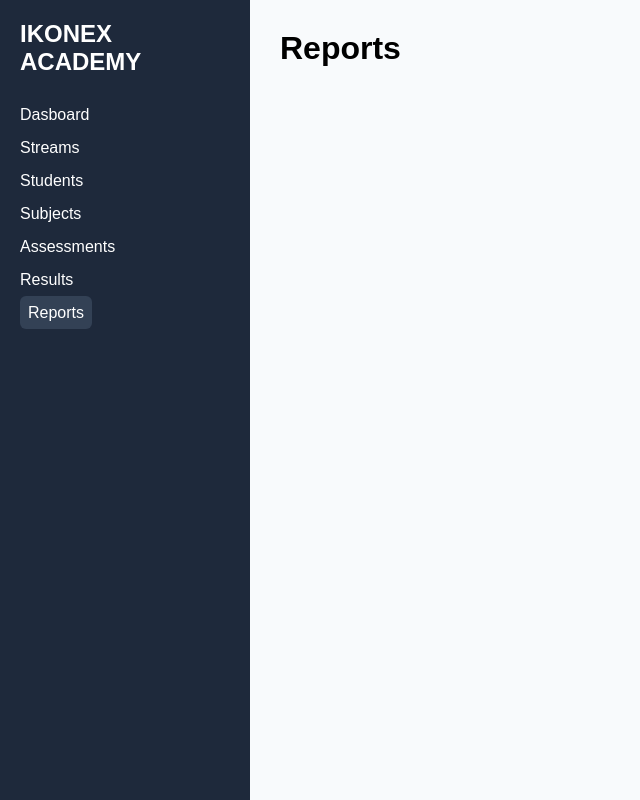
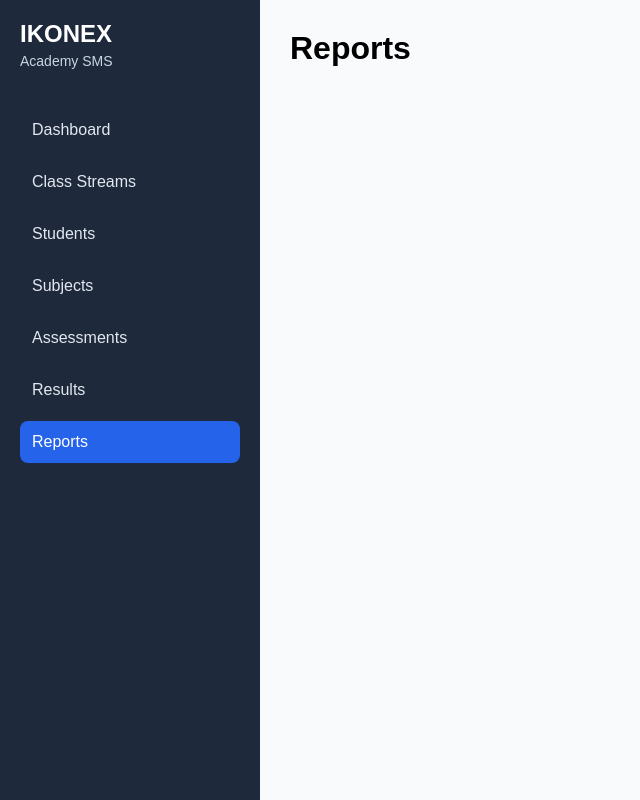
Before and after one commit to Mulei189/Ikonex-Academy_frontend, a React app in the folder frontend/: page /reports in a window 1280 px wide. Shown: the whole page, without its empty margins (0-640 px from the left). Built offline with nearby package versions, Linux system fonts and the light colour scheme; the HTML template or start-up script is replaced by a standard one.

Commit message:
Update style.css and pages, Now, Dashboard.jsx

```diff
--- a/frontend/src/components/Sidebar.jsx
+++ b/frontend/src/components/Sidebar.jsx
@@ -1,78 +1,42 @@
-
 import { NavLink } from "react-router-dom";
 
 export default function Sidebar() {
+  const menuItems = [
+    { path: "/", label: "Dashboard" },
+    { path: "/class-streams", label: "Class Streams" },
+    { path: "/students", label: "Students" },
+    { path: "/subjects", label: "Subjects" },
+    { path: "/assessments", label: "Assessments" },
+    { path: "/results", label: "Results" },
+    { path: "/reports", label: "Reports" },
+  ];
+
   return (
-    <div className="sidebar">
-      <h2>IKONEX ACADEMY</h2>
+    <aside className="sidebar">
+      <div className="sidebar-header">
+        <h2>IKONEX</h2>
+        <p>Academy SMS</p>
+      </div>
 
       <nav>
-        <ul>
-          <li><NavLink
-                to="/"
+        <ul className="menu">
+          {menuItems.map((item) => (
+            <li key={item.path}>
+              <NavLink
+                to={item.path}
+                end={item.path === "/"}
                 className={({ isActive }) =>
-                    isActive ? "active-link" : ""
+                  isActive
+                    ? "menu-link active-link"
+                    : "menu-link"
                 }
-                >
-                Dasboard
-                </NavLink>
-          </li>
-          <li><NavLink
-                to="/class-streams"
-                className={({ isActive }) =>
-                    isActive ? "active-link" : ""
-                }
-                >
-                Streams
-                </NavLink>
-          </li>
-          <li><NavLink
-                    to="/students"
-                    className={({ isActive }) =>
-                        isActive ? "active-link" : ""
-                    }
-                >
-                Students
-                </NavLink>
-          </li>
-          <li><NavLink
-                    to="/subjects"
-                    className={({ isActive }) =>
-                        isActive ? "active-link" : ""
-                    }
-                >
-                Subjects
-                </NavLink>
-          </li>
-          <li><NavLink
-                    to="/assessments"
-                    className={({ isActive }) =>
-                        isActive ? "active-link" : ""
-                    }
-                >
-                Assessments
-                </NavLink>
-          </li>
-          <li><NavLink
-                    to="/results"
-                    className={({ isActive }) =>
-                        isActive ? "active-link" : ""
-                    }
-                >
-                Results
-                </NavLink>
-          </li>
-          <li><NavLink
-                    to="/reports"
-                    className={({ isActive }) =>
-                        isActive ? "active-link" : ""
-                    }
-                >
-                Reports
-            </NavLink>
-          </li>
+              >
+                {item.label}
+              </NavLink>
+            </li>
+          ))}
         </ul>
       </nav>
-    </div>
+    </aside>
   );
 }
--- a/frontend/src/pages/Assessments.jsx
+++ b/frontend/src/pages/Assessments.jsx
@@ -1,3 +1,9 @@
 export default function Assessments() {
-  return <h1>Assessments</h1>;
+  return (
+    <>
+      <h1 className="page-title">
+        Assessments
+      </h1>
+    </>
+  );
 }
--- a/frontend/src/pages/ClassStreams.jsx
+++ b/frontend/src/pages/ClassStreams.jsx
@@ -1,3 +1,9 @@
 export default function ClassStreams() {
-  return <h1>Class Streams</h1>;
+  return (
+    <>
+      <h1 className="page-title">
+        ClassStreams
+      </h1>
+    </>
+  );
 }
--- a/frontend/src/pages/Dashboard.jsx
+++ b/frontend/src/pages/Dashboard.jsx
@@ -1,3 +1,38 @@
 export default function Dashboard() {
-  return <h1>Dashboard</h1>;
+  return (
+    <>
+      <h1 className="dashboard">
+        Dashboard
+      </h1>
+
+      <div
+        style={{
+          display: "grid",
+          gridTemplateColumns:
+            "repeat(auto-fit, minmax(220px, 1fr))",
+          gap: "20px",
+        }}
+      >
+        <div className="card">
+          <h3>Class Streams</h3>
+          <p>0</p>
+        </div>
+
+        <div className="card">
+          <h3>Students</h3>
+          <p>0</p>
+        </div>
+
+        <div className="card">
+          <h3>Subjects</h3>
+          <p>0</p>
+        </div>
+
+        <div className="card">
+          <h3>Assessments</h3>
+          <p>0</p>
+        </div>
+      </div>
+    </>
+  );
 }
--- a/frontend/src/pages/Reports.jsx
+++ b/frontend/src/pages/Reports.jsx
@@ -1,3 +1,9 @@
 export default function Reports() {
-  return <h1>Reports</h1>;
+  return (
+    <>
+      <h1 className="page-title">
+        Reports
+      </h1>
+    </>
+  );
 }
--- a/frontend/src/pages/Results.jsx
+++ b/frontend/src/pages/Results.jsx
@@ -1,3 +1,9 @@
 export default function Results() {
-  return <h1>Results</h1>;
+  return (
+    <>
+      <h1 className="page-title">
+        Results
+      </h1>
+    </>
+  );
 }
--- a/frontend/src/pages/Students.jsx
+++ b/frontend/src/pages/Students.jsx
@@ -1,3 +1,9 @@
 export default function Students() {
-  return <h1>Students</h1>;
+  return (
+    <>
+      <h1 className="page-title">
+        Students
+      </h1>
+    </>
+  );
 }
--- a/frontend/src/pages/Subjects.jsx
+++ b/frontend/src/pages/Subjects.jsx
@@ -1,3 +1,9 @@
 export default function Subjects() {
-  return <h1>Subjects</h1>;
+  return (
+    <>
+      <h1 className="page-title">
+        Subjects
+      </h1>
+    </>
+  );
 }
--- a/frontend/src/styles.css
+++ b/frontend/src/styles.css
@@ -9,37 +9,59 @@ body {
   font-family: Arial, sans-serif;
 }
 
+a {
+  text-decoration: none;
+}
+
 .app {
   display: flex;
   min-height: 100vh;
 }
 
 .sidebar {
-  width: 250px;
+  width: 260px;
   background: #1e293b;
   color: white;
   padding: 20px;
 }
 
-.sidebar h2 {
-  margin-bottom: 30px;
+.sidebar-header {
+  margin-bottom: 40px;
 }
 
-.sidebar ul {
+.sidebar-header h2 {
+  font-size: 24px;
+  margin-bottom: 5px;
+}
+
+.sidebar-header p {
+  color: #cbd5e1;
+  font-size: 14px;
+}
+
+.menu {
   list-style: none;
 }
 
-.sidebar li {
-  margin-bottom: 15px;
+.menu li {
+  margin-bottom: 10px;
 }
 
-.sidebar a {
-  color: white;
-  text-decoration: none;
+.menu-link {
+  display: block;
+  padding: 12px;
+  border-radius: 8px;
+  color: #e2e8f0;
+  transition: 0.2s ease;
 }
 
-.sidebar a:hover {
-  color: #60a5fa;
+.menu-link:hover {
+  background: #334155;
+}
+
+.active-link {
+  background: #2563eb;
+  color: white;
 }
 
 .main {
@@ -47,8 +69,22 @@ body {
   padding: 30px;
 }
 
-.active-link {
-  background: #334155;
-  padding: 8px;
-  border-radius: 6px;
+.page-title {
+  margin-bottom: 20px;
 }
+
+.card {
+  background: white;
+  padding: 20px;
+  border-radius: 10px;
+  box-shadow: 0 1px 4px rgba(0,0,0,0.1);
+}
+
+.card h3 {
+  margin-bottom: 10px;
+}
+
+.card p {
+  font-size: 28px;
+  font-weight: bold;
+}
```
